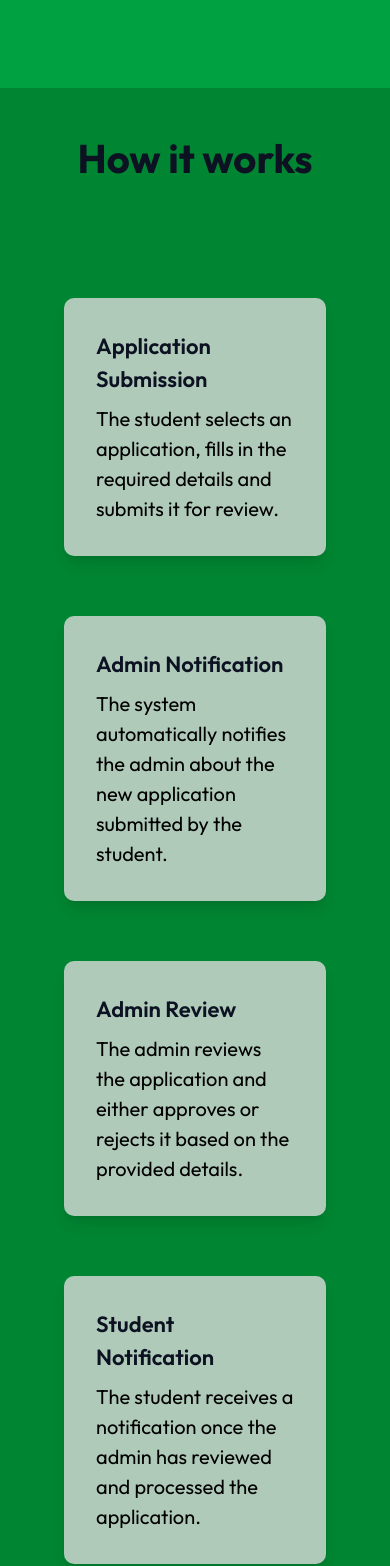
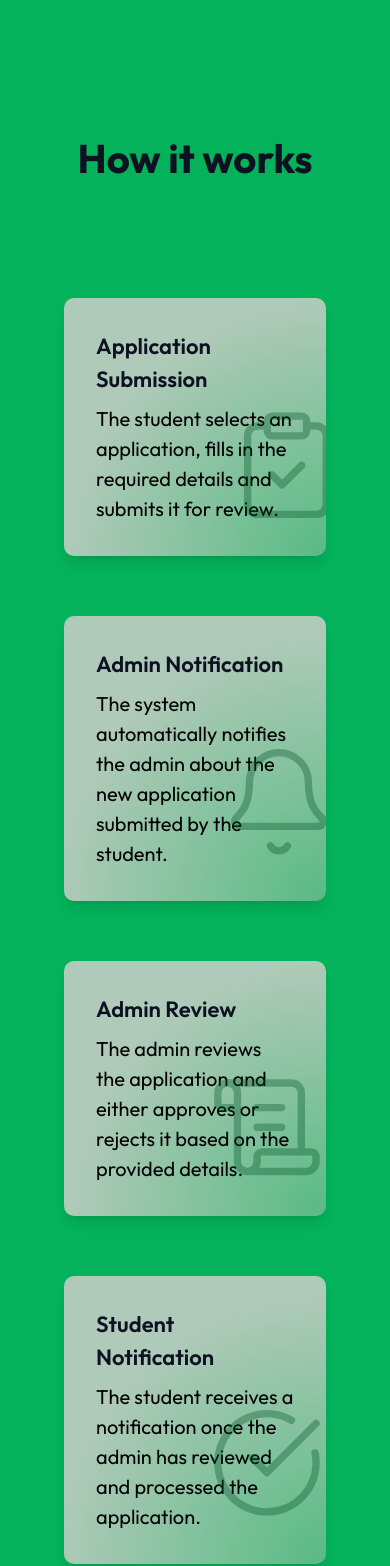
Before and after one commit to vikas-viki/formforge, a Next.js app: page / in a window 390 px wide. Shown: the part 2980-4546 px from the top of the page. Built offline with nearby package versions, Linux system fonts and the light colour scheme.

Commit message:
animated svgs

```diff
--- a/app/components/Forms.tsx
+++ b/app/components/Forms.tsx
@@ -13,7 +13,7 @@ export const Forms = () => {
             {/* polygon(top-left, top-right, bottom-right, bottom-left) */}
             {/* <div className="absolute w-full h-[100px] bg-green-500 top-[-60px]" style={{ clipPath: "polygon(0 60%, 100% 0%, 100% 100%, 0 100%)" }}></div> */}
 
-            <div className="w-full h-full flex flex-col justify-center items-center bg-green-500 md:p-20 p-10">
+            <div className="w-full h-full flex flex-col justify-center items-center  md:p-20 p-10">
                 <span className="font-outfit text-[35px] font-bold text-slate-900 text-center" data-aos="fade-up">Requests you can submit</span>
                 <div className="w-full h-full flex justify-center items-center gap-16 py-16 flex-wrap">
                     {applications.map((application, index) => (
--- a/app/components/Workings.tsx
+++ b/app/components/Workings.tsx
@@ -1,12 +1,16 @@
 import { motion, useScroll, useTransform } from "framer-motion";
+import { Bell, CheckCircle, ClipboardCheck, FileCheck, ScrollText } from "lucide-react";
 import { useRef } from "react";
 
 
 const Working = () => {
     // use motion path
-    const cardClass = "max-w-[500px] xl:h-[300px] h-full w-full h-auto, p-8 rounded-[10px] bg-green-100 shadow-lg ";
-    const cardTitle = "font-outfit lg:text-[24px] text-[22px] font-semibold text-slate-900 mb-2";
-    const cardDescription = "font-outfit lg:text-[22px] text-[20px]";
+    const cardTitle = "font-outfit lg:text-[24px] text-[22px] font-semibold text-slate-900 mb-2 flex justify-start items-center gap-2";
+    const cardDescription = "font-outfit lg:text-[22px] text-[20px] flex flex-col w-full";
+    const cardClass = "max-w-[500px] xl:h-[300px] h-full w-full p-8 rounded-[10px] bg-white/80 shadow-lg overflow-hidden relative workings_svg";
+    const svgStyles = "text-green-800 stroke-[1.5] self-end absolute bottom-[0px] opacity-[0.35] w-[45%] h-[70%]";
+
+
 
     const containerRef = useRef(null);
     const { scrollYProgress } = useScroll({ target: containerRef, offset: ["start start", "end center"] });
@@ -16,24 +20,29 @@ const Working = () => {
     const pathForC = useTransform(scrollYProgress, [0.65, 0.9], [0, 1]);
 
     return (
-        <div className="w-full h-full flex justify-start relative items-center bg-green-600 p-10 lg:py-20 flex-col relative" >
+        <div className="w-full h-full flex justify-start relative items-center  p-10 lg:py-20 flex-col relative" >
             <div className="absolute bg-white h-[200vh] top-[-300px]" ref={containerRef}></div>
             {/* <div className="w-full h-[100px] bg-green-600 absolute top-[-60px] " style={{ clipPath: "polygon(0 60%, 100% 0%,100% 100%,0% 100%)" }}></div> */}
             <span className="font-outfit text-[40px] font-bold self-center text-slate-900 mb-[70px]">How it works</span>
             <div className='w-full h-full flex flex-col justify-center items-center mx-[10px] mt-10 flex-wrap lg:w-[80%] px-6  self-center gap-[60px] lg:gap-0'>
                 <div className="self-start w-full flex items-center justify-center lg:justify-start">
-                    <div className={`${cardClass} self-start`}>
-                        <h1 className={cardTitle}>Application Submission</h1>
+                    <div data-aos="flip-left" className={`${cardClass} self-start`}>
+                        <h1 className={cardTitle}>
+                            Application Submission
+                        </h1>
                         <p className={cardDescription}>
+                            <span>
                                 The student selects an application, fills in the required details and submits it for review.
+                            </span>
+                            <ClipboardCheck className={`${svgStyles} right-[-20px]`} />
                         </p>
                     </div>
-                    <div className="w-[500px] h-[400px] flex items-center justify-center hidden lg:block relative">
+                    <div data-aos="fade-up" className="w-[500px] h-[400px] flex items-center justify-center hidden lg:block relative">
                         <svg width="500" height="400" viewBox="0 0 500 300">
                             <path
                                 d="M0 70 Q 450 -40, 350 400"
                                 fill="none"
-                                stroke="grey"
+                                stroke="lightgreen"
                                 strokeWidth="4"
                                 strokeLinecap="round"
                                 strokeDasharray="1 1"
@@ -43,7 +52,7 @@ const Working = () => {
                             <motion.path
                                 d="M0 70 Q 450 -40, 350 400"
                                 fill="none"
-                                stroke="lightgreen"
+                                stroke="grey"
                                 strokeWidth="4"
                                 strokeLinecap="round"
                                 strokeDasharray="1 1"
@@ -52,13 +61,13 @@ const Working = () => {
                         </svg>
                     </div>
                 </div>
-                <div className="self-start w-full flex items-start justify-center lg:justify-end ">
-                    <div className="w-[500px] h-[400px] flex items-center justify-center hidden lg:block">
+                <div  className="self-start w-full flex items-start justify-center lg:justify-end ">
+                    <div  className="w-[500px] h-[400px] flex items-center justify-center hidden lg:block">
                         <svg width="500" height="400" viewBox="0 0 500 300" className="absolute">
                             <motion.path
                                 d="M500 70 Q 50 0, 150 400"
                                 fill="none"
-                                stroke="lightgreen"
+                                stroke="grey"
                                 strokeWidth="4"
                                 strokeLinecap="round"
                                 strokeDasharray="1 1"
@@ -69,33 +78,44 @@ const Working = () => {
                             <path
                                 d="M500 70 Q 50 0, 150 400"
                                 fill="none"
-                                stroke="grey"
+                                stroke="lightgreen"
                                 strokeWidth="4"
                                 strokeLinecap="round"
                                 strokeDasharray="1 1"
                             />
                         </svg>
                     </div>
-                    <div className={`${cardClass} self-start`} >
-                        <h1 className={cardTitle}>Admin Notification</h1>
+                    <div data-aos="flip-right" className={`${cardClass} self-start`} >
+                        <h1 className={cardTitle}>
+                            Admin Notification
+                        </h1>
                         <p className={cardDescription}>
+                            <span>
                                 The system automatically notifies the admin about the new application submitted by the student.
+                            </span>
+                            <Bell className={`${svgStyles} right-[-12px]`} />
                         </p>
                     </div>
                 </div>
-                <div className="self-start w-full flex items-center justify-center lg:justify-start ">
-                    <div className={`${cardClass} self-start`}>
-                        <h1 className={cardTitle}>Admin Review</h1>
+                <div  className="self-start w-full flex items-center justify-center lg:justify-start ">
+                    <div data-aos="flip-left" className={`${cardClass} self-start`}>
+                        <h1 className={cardTitle}>
+
+                            Admin Review
+                        </h1>
                         <p className={cardDescription}>
+                            <span>
                                 The admin reviews the application and either approves or rejects it based on the provided details.
+                            </span>
+                            <ScrollText className={`${svgStyles} right-[0px]`} />
                         </p>
                     </div>
-                    <div className="w-[500px] h-[400px] flex items-center justify-center hidden lg:block relative">
+                    <div  className="w-[500px] h-[400px] flex items-center justify-center hidden lg:block relative">
                         <svg width="500" height="400" viewBox="0 0 500 300">
                             <path
                                 d="M0 70 Q 450 -40, 350 400"
                                 fill="none"
-                                stroke="grey"
+                                stroke="lightgreen"
                                 strokeWidth="4"
                                 strokeLinecap="round"
                                 strokeDasharray="1 1"
@@ -105,7 +125,7 @@ const Working = () => {
                             <motion.path
                                 d="M0 70 Q 450 -40, 350 400"
                                 fill="none"
-                                stroke="lightgreen"
+                                stroke="grey"
                                 strokeWidth="4"
                                 strokeLinecap="round"
                                 strokeDasharray="1 1"
@@ -114,8 +134,8 @@ const Working = () => {
                         </svg>
                     </div>
                 </div>
-                <div className="self-start w-full flex items-center justify-center lg:justify-end ">
-                    <div className="w-[500px] h-[400px] flex items-center justify-center hidden lg:block relative">
+                <div data-aos="flip-left" className="self-start w-full flex items-center justify-center lg:justify-end ">
+                    <div  className="w-[500px] h-[400px] flex items-center justify-center hidden lg:block relative">
                         <svg width="500" height="400" viewBox="0 0 500 300">
                             <path
                                 d=""
@@ -140,11 +160,15 @@ const Working = () => {
                     <div className={`${cardClass} self-start`}>
                         <h1 className={cardTitle}>Student Notification</h1>
                         <p className={cardDescription}>
+                            <span>
                                 The student receives a notification once the admin has reviewed and processed the application.
+                            </span>
+                            <CheckCircle className={`${svgStyles} right-[0px]`} />
                         </p>
                     </div>
                 </div>
             </div>
+
         </div>
     )
 }
--- a/app/globals.css
+++ b/app/globals.css
@@ -13,3 +13,7 @@
 * {
   font-family: var(--font-outfit);
 }
+
+.workings_svg {
+  background: radial-gradient(circle at bottom right, rgba(127, 234, 173, 0.877) 1%, rgba(220, 252, 231, 1) 70%);
+}
```
Lines whose indentation alone changed are shown as unchanged.
